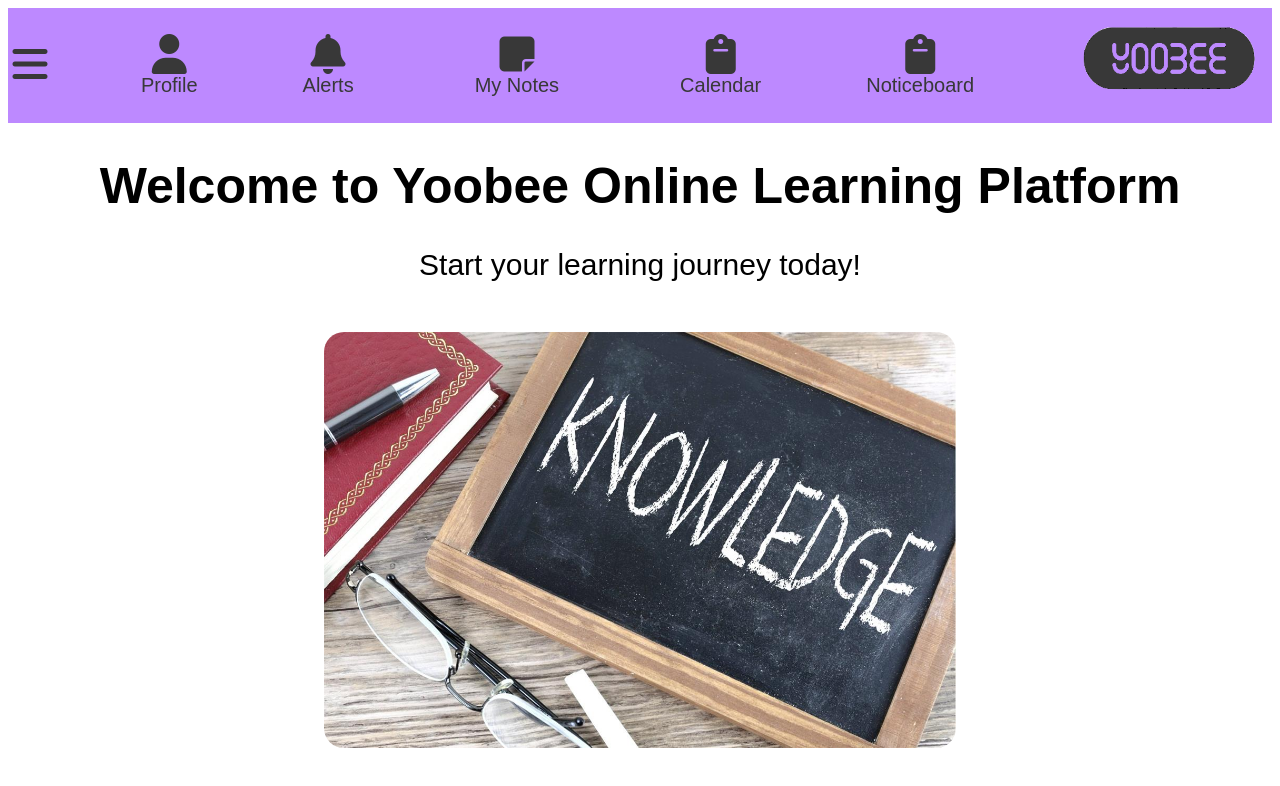
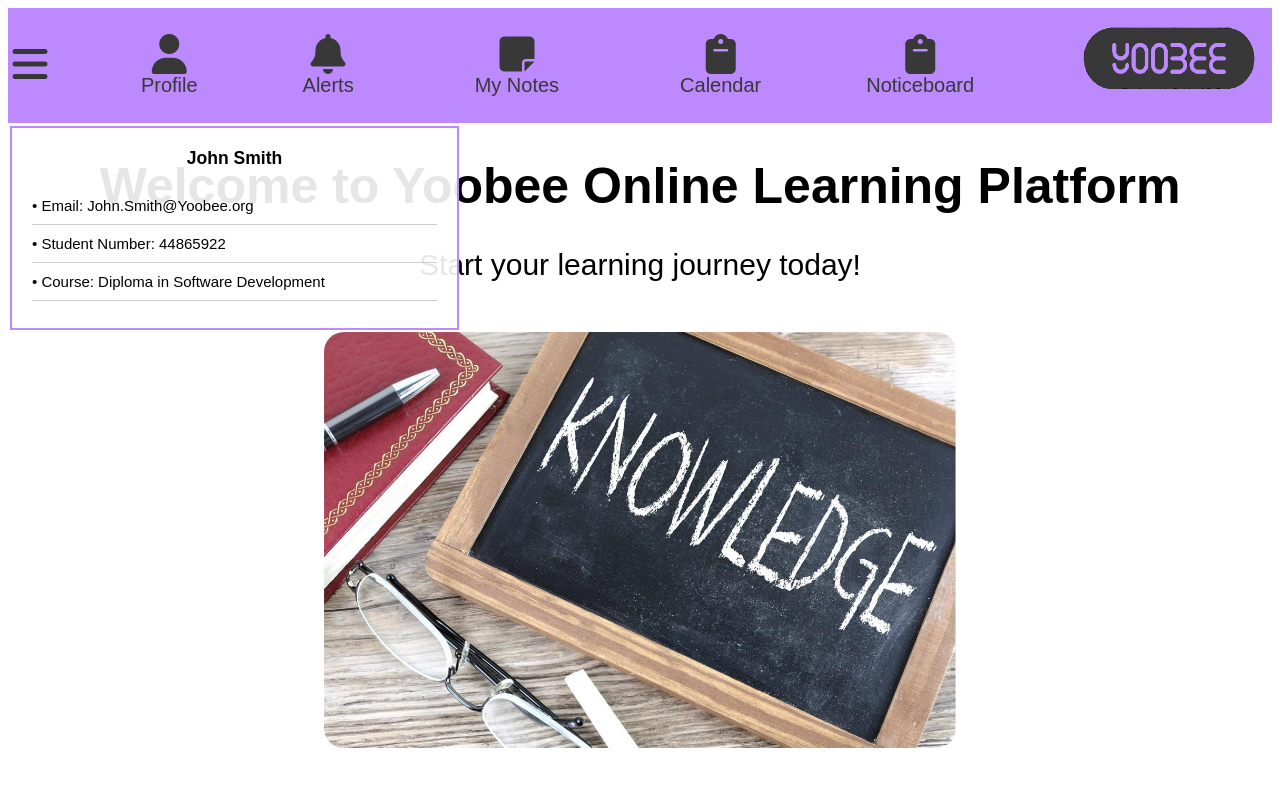
Before and after one commit to JustyneS/YoobeePlatform, a Vue app: page / in a window 1280 px wide. Both pictures are taken after a click on the item "Profile". Shown: the top 786 px of the page. Built offline with nearby package versions, Linux system fonts and the light colour scheme.

Commit message:
Final changes

```diff
--- a/src/App.vue
+++ b/src/App.vue
@@ -3,8 +3,10 @@
   <div id="app">
 
     <!-- The AppNavbar component, with a prop for the open state of the navigation and an event listener for the toggle-nav and toggle-alerts events -->
-    <app-navbar :is-nav-open="isNavOpen" @toggle-nav="isNavOpen = !isNavOpen" @toggle-alerts="showAlertsBox = !showAlertsBox"/>
+    <app-navbar :is-nav-open="isNavOpen" @toggle-nav="isNavOpen = !isNavOpen" @toggle-alerts="showAlertsBox = !showAlertsBox" @toggle-profile="showProfileBox = !showProfileBox"/>
     <alerts-box v-show="showAlertsBox"/>
+
+    <profile-box v-show="showProfileBox"/>
     <!-- The SideNav component, with a prop for the open state of the navigation -->
     <side-nav :is-open="isNavOpen"/>
     <!-- The router-view component, which displays the component for the current route -->
@@ -17,7 +19,8 @@
 // Importing the AppNavbar and SideNav components
 import AppNavbar from './components/AppNavbar.vue';
 import SideNav from './components/SideNav.vue';
-import AlertsBox from './components/AlertsBox.vue'
+import AlertsBox from './components/AlertsBox.vue';
+import ProfileBox from './components/Profile.vue';
 
 export default {
   name: 'App', // The name of the component
@@ -25,6 +28,7 @@ export default {
     AppNavbar, // The components used in this component
     SideNav,
     AlertsBox,
+    ProfileBox,
   },
   data() {
     return {
@@ -33,6 +37,7 @@ export default {
       // The data property for storing the display state of the noticeboard
       showNoticeboard: false,
       showAlertsBox: false,
+      showProfileBox: false,
     };
   },
   watch: {
--- a/src/components/AppNavbar.vue
+++ b/src/components/AppNavbar.vue
@@ -8,7 +8,7 @@
     </button>
     <!-- The list of items in the navigation menu -->
     <ul class="navbar">
-      <li><i class="fas fa-user"></i> Profile</li>
+      <li @click="$emit('toggle-profile')"><i class="fas fa-user"></i> Profile</li>
       <!--Toggle for Alerts Box-->
       <li @click="$emit('toggle-alerts')"><i class="fas fa-bell"></i> Alerts</li>
       <!-- Link to the My Notes page -->
--- a/src/components/Contacts.vue
+++ b/src/components/Contacts.vue
@@ -3,8 +3,6 @@
     <div class="content-container">
       <img src="@/images/contacts.jpg" alt="image" class="headerImage">
       <h1>Important Contacts:</h1>
-
-
 
       <p class="content">Online support: onlinesupport@up.education</p>
       <p class="content">Roohi Verma: roohi.verma@yoobeecolleges.com</p>
--- a/src/components/EventCalendar.vue
+++ b/src/components/EventCalendar.vue
@@ -6,7 +6,7 @@ import timeGridPlugin from '@fullcalendar/timegrid'
 import listPlugin from '@fullcalendar/list'
 import interactionPlugin from '@fullcalendar/interaction'
 
-// Define reactive variables
+
 const id = ref(0) // Counter for event IDs
 const selectedEvent = ref(null) // Currently selected event
 const newTitle = ref('') // Title for the new event or modified event
@@ -169,14 +169,14 @@ const getEventsFromLocal = () => {
     padding-top: 50px;
 
     display: flex;
-    flex-direction: column; /* Align children in a vertical layout */
-    align-items: center; /* Center children horizontally */
+    flex-direction: column;
+    align-items: center;
 }
 .button-container {
-  margin-top: 10px; /* Adjust the margin between input and buttons */
+  margin-top: 10px;
 }
 .button-container button{
-  margin-right: 10px; /* Adjust the margin between input and buttons */
+  margin-right: 10px;
 }
 
 #event-title {
--- /dev/null
+++ b/src/components/Profile.vue
@@ -0,0 +1,87 @@
+<template>
+    <!-- The root element of the profileBox component -->
+    <div class="profile-box" v-show="showBox">
+      <!-- The header of the profile box -->
+      <div class="profile-header">
+        <!-- The heading for the new profile -->
+        <h3>John Smith</h3>
+        <!-- The heading for the remove alert checkbox -->
+
+      </div>
+      <!-- The container for the profile -->
+      <div class="profile-container">
+        <!-- Loop over each alert in the profile array -->
+        <div v-for="(alert, index) in profile" :key="index" :class="{ 'alert-read': alert.read }" class="alert-item">
+          <!-- Display the alert text -->
+          <span>{{ alert.text }}</span>
+        </div>
+      </div>
+    </div>
+  </template>
+
+  <script>
+  export default {
+    name: 'ProfileBox', // The name of the component
+    data() {
+      return {
+        showBox: false, // The data property for storing the display state of the profile box
+        profile: [ // The data property for storing the profile
+          { text: '• Email: John.Smith@Yoobee.org', read: false },
+          { text: '• Student Number: 44865922', read: false },
+          { text: '• Course: Diploma in Software Development', read: false },
+        ],
+      };
+    },
+    methods: {
+      // The method to remove read profile
+      removeReadprofile() {
+        // Filter the profile array to remove profile that have been read
+        this.profile = this.profile.filter(alert => !alert.read);
+      },
+    },
+  };
+  </script>
+
+
+  <style scoped>
+  .profile-box {
+    position: absolute;
+    top: 126px;
+    left: 10px;
+    width: 405px;
+    height: 160px;
+    background-color: rgb(255,255,255,0.9);
+    border-style: solid;
+    border-width: 2px;
+    border-color: rgb(189,137,255);
+    padding: 20px;
+   z-index: 1000;
+
+  }
+
+  h3 {
+    margin-top: 0px;
+  }
+
+  .profile-header {
+    display: flex;
+    justify-content: center;
+    font-family: Arial, Helvetica, sans-serif;
+    font-size: 15px;
+  }
+
+  .profile-container {
+    display: flex;
+    flex-direction: column;
+  }
+
+  .alert-item {
+    display: flex;
+    justify-content: space-between;
+    border-bottom: 1px solid #ccc;
+    padding: 10px 0;
+    font-family: Arial, Helvetica, sans-serif;
+    font-size: 15px;
+  }
+
+  </style>
```
